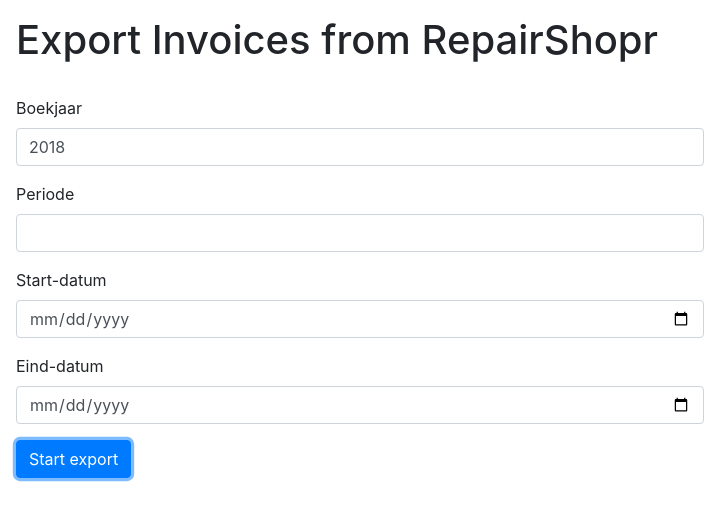
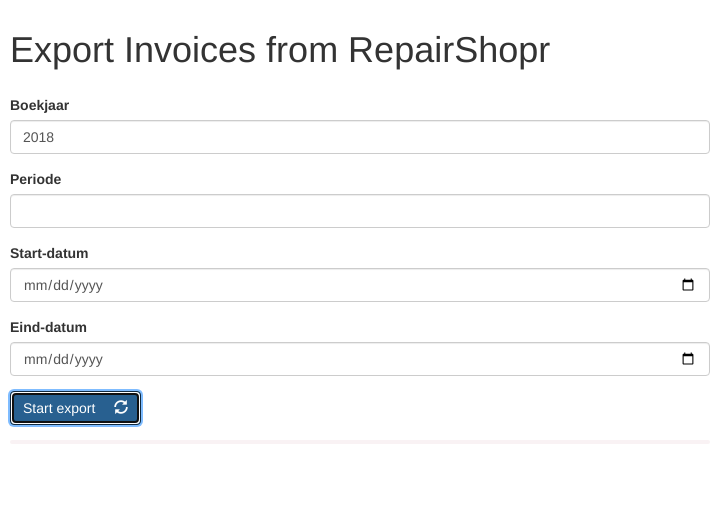
Before and after one commit to pjfiers/quest-invoice-api, an Electron app: page dist/index.html in a window 720 px wide. Both pictures are taken after a click on the button "Start export". Drawn offline with nearby package versions, Linux system fonts and the light colour scheme; no server answers.

Commit message:
add loader

```diff
--- a/dist/index.html
+++ b/dist/index.html
@@ -3,10 +3,24 @@
 <head>
     <link rel="stylesheet" href="https://stackpath.bootstrapcdn.com/bootstrap/4.1.1/css/bootstrap.min.css" integrity="sha384-WskhaSGFgHYWDcbwN70/dfYBj47jz9qbsMId/iRN3ewGhXQFZCSftd1LZCfmhktB"
         crossorigin="anonymous">
+    <link href="https://netdna.bootstrapcdn.com/bootstrap/3.0.0/css/bootstrap.min.css" rel="stylesheet">
     <style>
-        .output {
-            height: 150px;
-            overflow: auto;
+        .glyphicon-refresh-animate {
+            -animation: spin .7s infinite linear;
+            -webkit-animation: spin2 .7s infinite linear;
+        }
+
+        @-webkit-keyframes spin2 {
+            from { -webkit-transform: rotate(0deg);}
+            to { -webkit-transform: rotate(360deg);}
+        }
+
+        @keyframes spin {
+            from { transform: scale(1) rotate(0deg);}
+            to { transform: scale(1) rotate(360deg);}
+        }
+        code {
+            display: block;
         }
     </style>
 
@@ -16,7 +30,8 @@
         } = require('electron')
         document.addEventListener('DOMContentLoaded', function () {
 
-            document.getElementById('exportBtn').addEventListener('click', function () {
+            document.getElementById('exportBtn').addEventListener('click', function (event) {
+                document.getElementById('spinner').setAttribute('class', 'ml-4 glyphicon glyphicon-refresh glyphicon-refresh-animate')
                 let payload = {
                     'boekjaar': document.querySelector('#year').value,
                     'period': document.querySelector('#period').value,
@@ -26,6 +41,11 @@
                 ipcRenderer.send('doExport', payload)
             });
         })
+
+        var exportDone = function (filename) {
+            document.getElementById('spinner').setAttribute('class', 'hidden ml-4 glyphicon glyphicon-refresh glyphicon-refresh-animate')
+            document.getElementById('output').innerHTML = 'Export opgeslagen als: ' + filename
+        }
     </script>
 </head>
 
@@ -50,7 +70,8 @@
             <label for="enddate">Eind-datum</label>
             <input class="form-control" id="enddate" name="endate" type="date" />
         </div>
-        <button id="exportBtn" class="btn btn-primary">Start export</button>
+        <button id="exportBtn" class="btn btn-primary">Start export <span id="spinner" class="hidden ml-4 glyphicon glyphicon-refresh glyphicon-refresh-animate"></span></button>
+        <code class="mt-4" id="output"></code>
     </section>
     <script src="https://code.jquery.com/jquery-3.3.1.min.js"></script>
     <script src="https://cdnjs.cloudflare.com/ajax/libs/popper.js/1.14.3/umd/popper.min.js" integrity="sha384-ZMP7rVo3mIykV+2+9J3UJ46jBk0WLaUAdn689aCwoqbBJiSnjAK/l8WvCWPIPm49"
```
